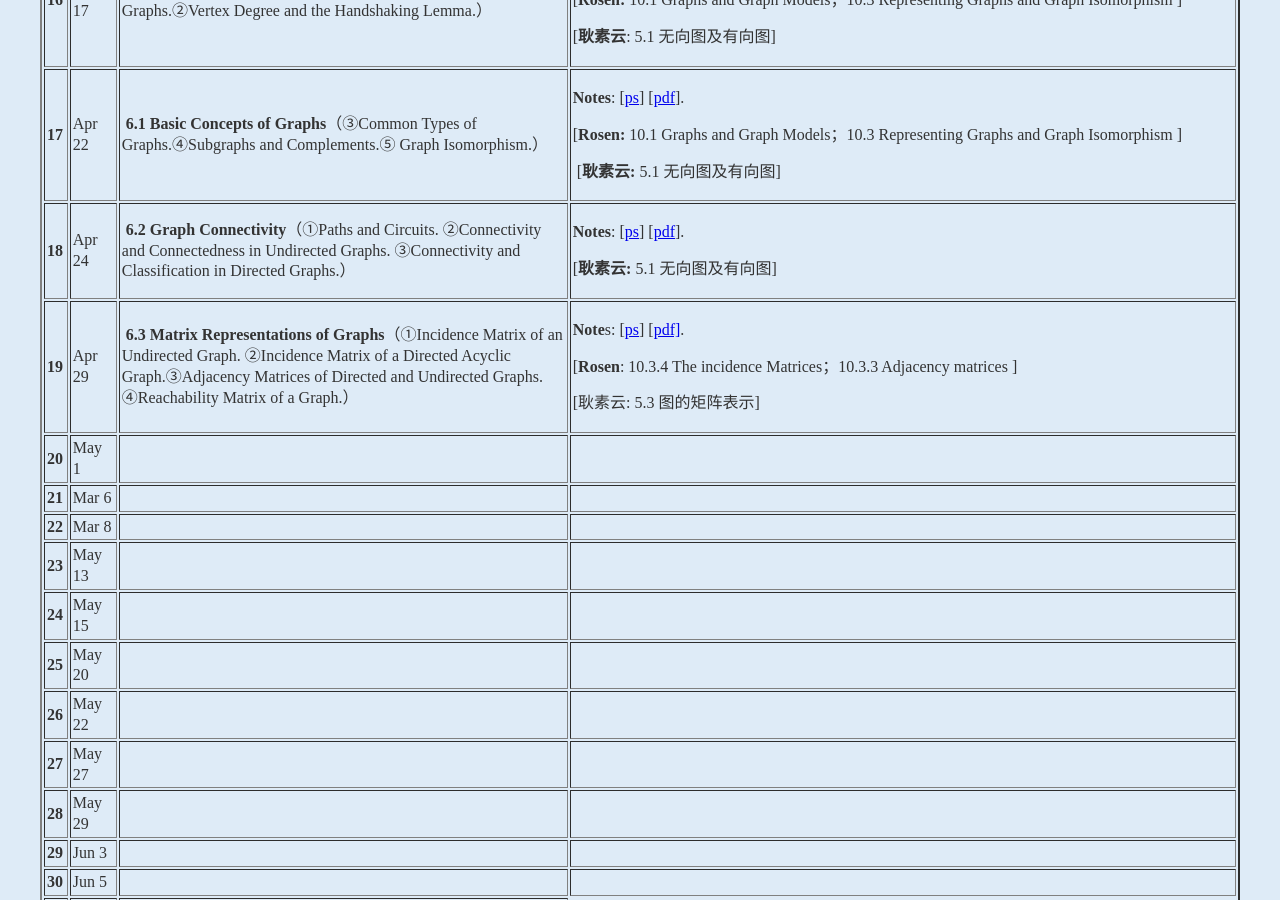
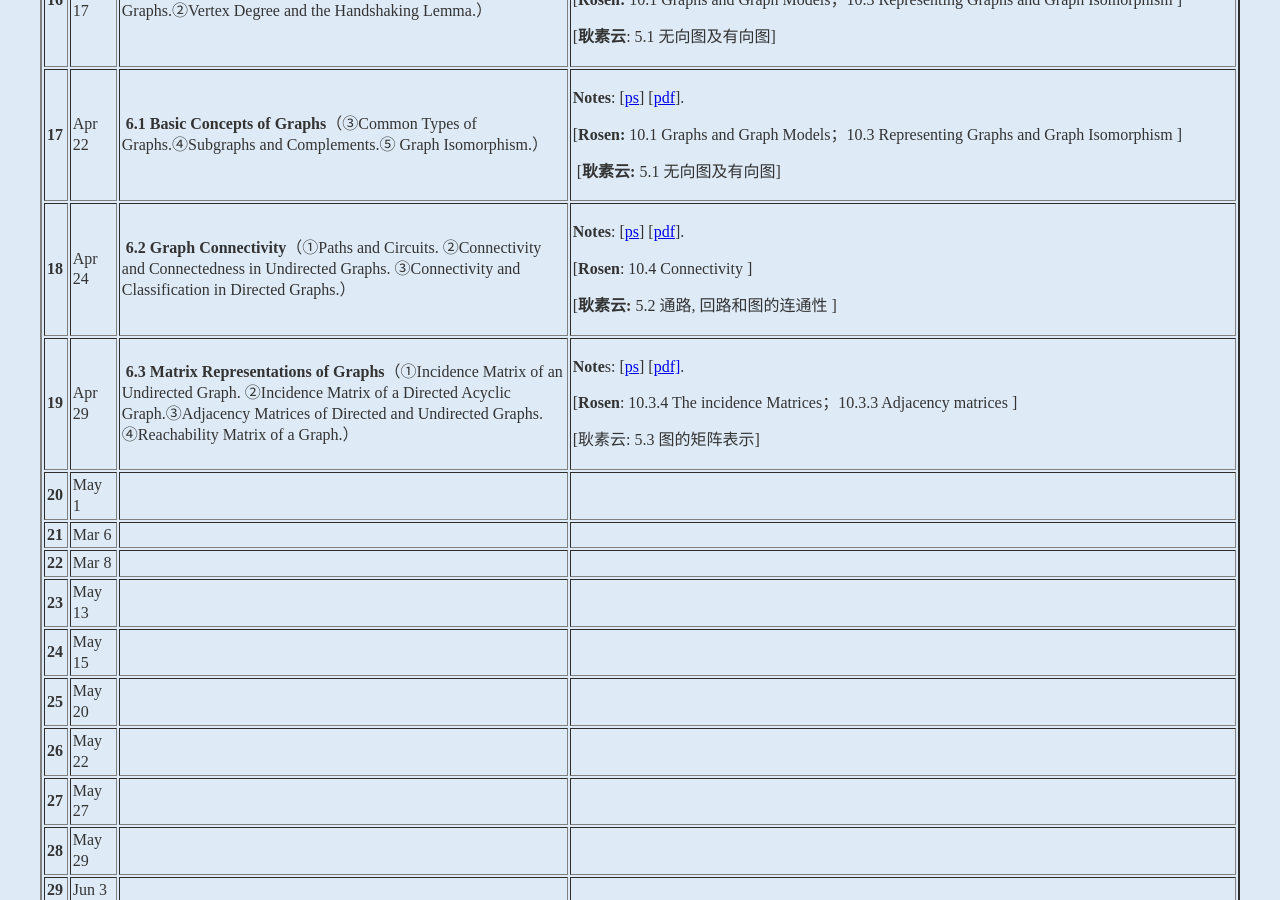
Before and after one commit to kejiwei/kejiwei.github.io, a Jekyll site: the page teaching/courses/dismath/index.html, which Jekyll copies as it is, in a window 1280 px wide and 900 px high, scrolled down 3219 px. Built offline with Jekyll 4.4.1, drawn with Linux system fonts in a browser that asks for light colours.

Commit message:
Add files via upload

```diff
--- a/teaching/courses/dismath/index.html
+++ b/teaching/courses/dismath/index.html
@@ -235,7 +235,8 @@
                 <td>Apr 24</td>
                 <td>&nbsp;<strong>6.2 Graph Connectivity</strong>（①Paths and Circuits. ②Connectivity and Connectedness in Undirected Graphs. ③Connectivity and Classification in Directed Graphs.）</td>
                 <td><p><strong>Notes</strong>: [<a href="slides/lecture.ppsx">ps</a>] [<a href="slides/lecture.pdf">pdf</a>].&nbsp;</p>
-                  <p>[<strong>耿素云:</strong> 5.1 无向图及有向图] </p></td>
+                  <p>[<strong>Rosen</strong>: 10.4 Connectivity ]</p>
+                  <p>[<strong>耿素云:</strong> 5.2 通路, 回路和图的连通性 ] </p></td>
                 </tr>
 
                 <tr>
```
